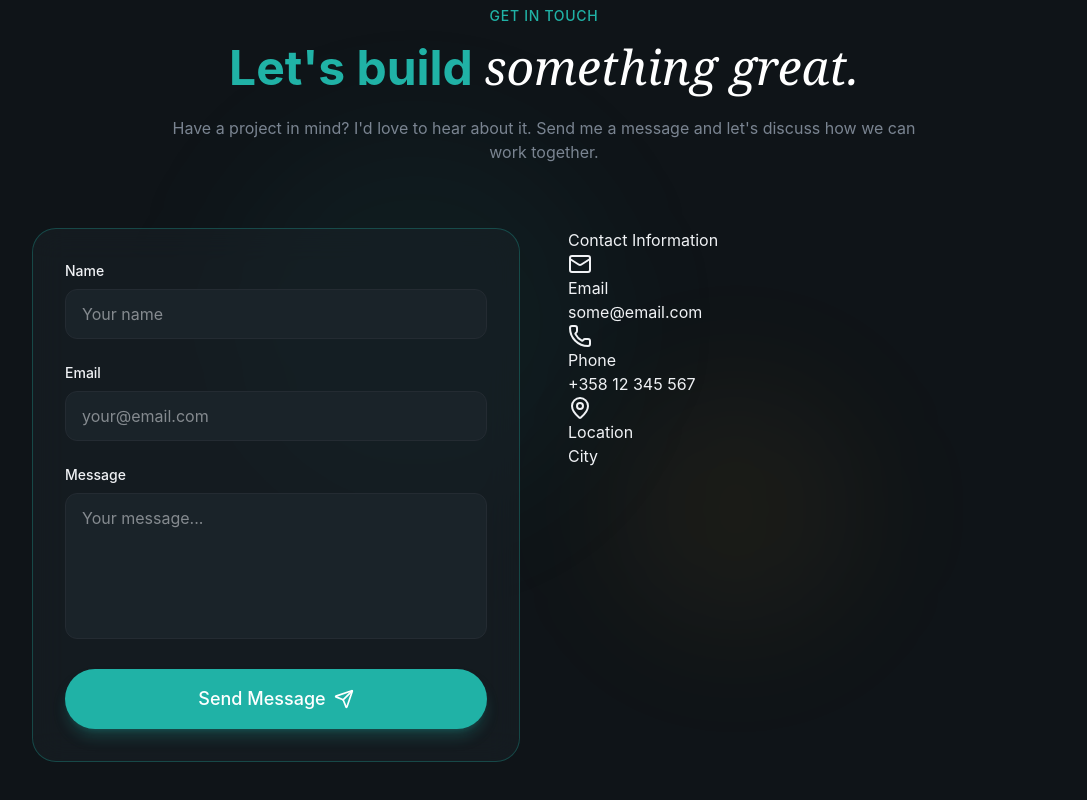
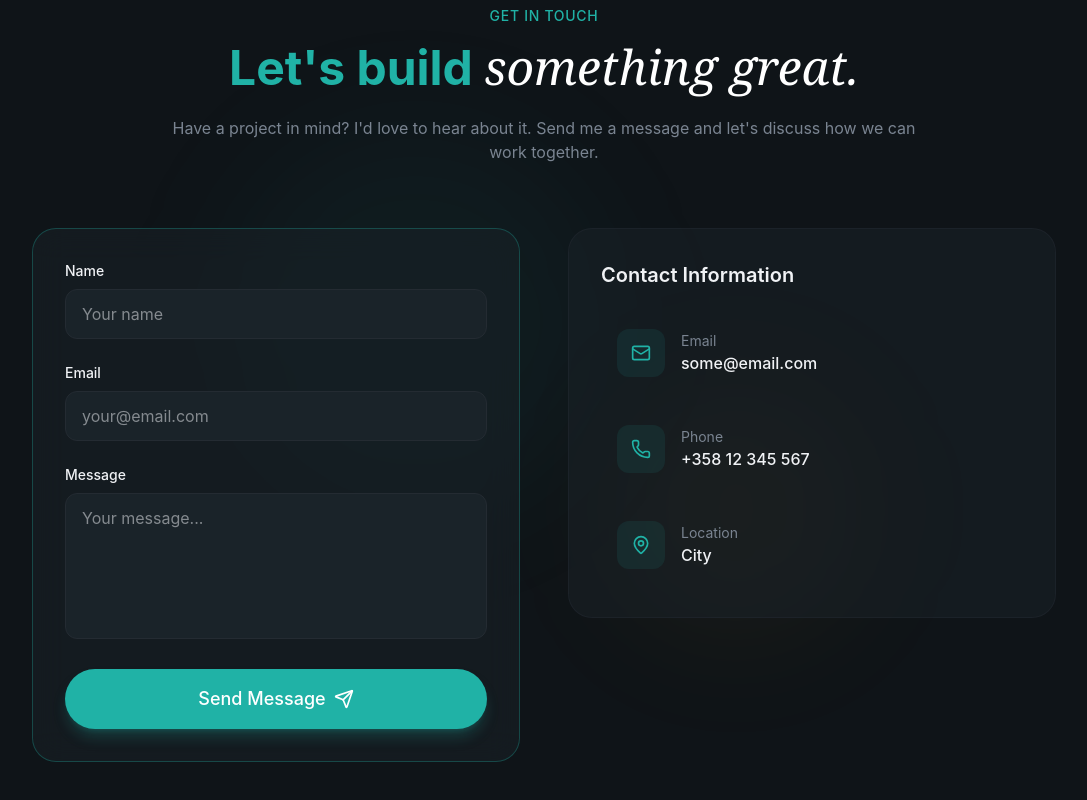
Before and after one commit to dovile-mart/devportfolio, a React (Vite) app: page / in a window 1280 px wide. Shown: the part 5228-6028 px from the top of the page, without its empty margins (96-1183 px from the left). Built offline with nearby package versions, Linux system fonts and the light colour scheme.

Commit message:
Add style to Contact Info section

```diff
--- a/src/sections/Contact.jsx
+++ b/src/sections/Contact.jsx
@@ -218,23 +218,32 @@ export const Contact = () => {
                     </div>
 
                     { /**Contact Info */}
-                    <div>
-                        <div>
-                            <h3>
-                            Contact Information
+                    <div className="space-y-6 animate-fade-in animation-delay-400">
+                        <div className="glass rounded-3xl p-8">
+                            <h3 className="text-xl font-semibold mb-6">
+                                Contact Information
                             </h3>
-                            <div>
+                            <div className="space-y-4">
                                 {contactInfo.map((item, i) => (
                                     <a
                                         key={i}
                                         href={item.href}
+                                        className="flex items-center gap-4 p-4 rounded-xl
+                                        hover:bg-surface transition-colors group"
                                     >
-                                        <div>
-                                            <item.icon />
+                                        <div className="w-12 h-12 rounded-xl bg-primary/10
+                                            flex items-center justify-center group-hover:bg-primary/20
+                                            transition-colors"
+                                        >
+                                            <item.icon className="w-5 h-6 text-primary"/>
                                         </div>
                                         <div>
-                                            <div>{item.label}</div>
-                                            <div>{item.value}</div>
+                                            <div className="text-sm text-muted-foreground">
+                                                {item.label}
+                                            </div>
+                                            <div className="font-medium">
+                                                {item.value}
+                                            </div>
                                         </div>
                                     </a>
                                 ))}
```
